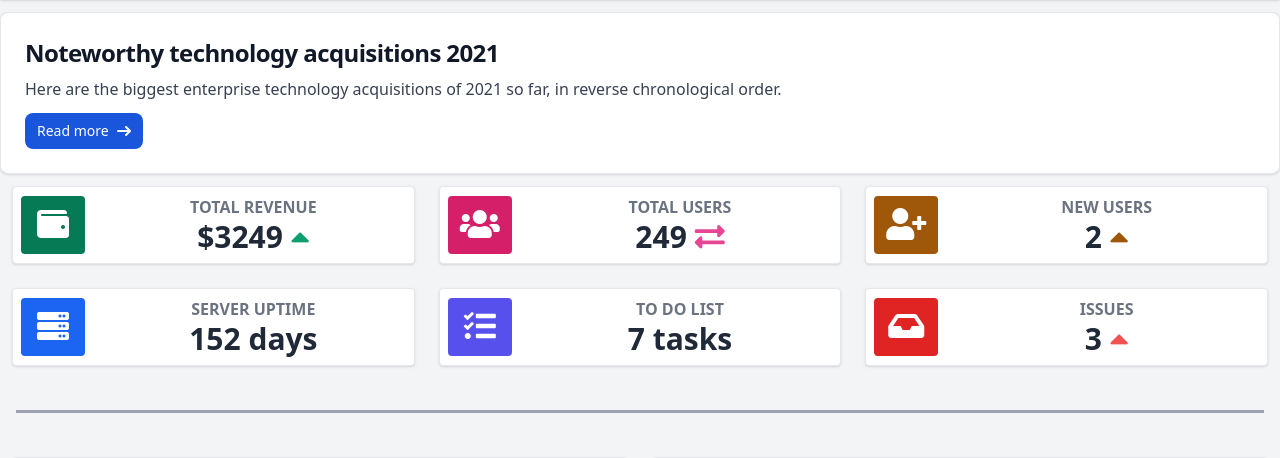
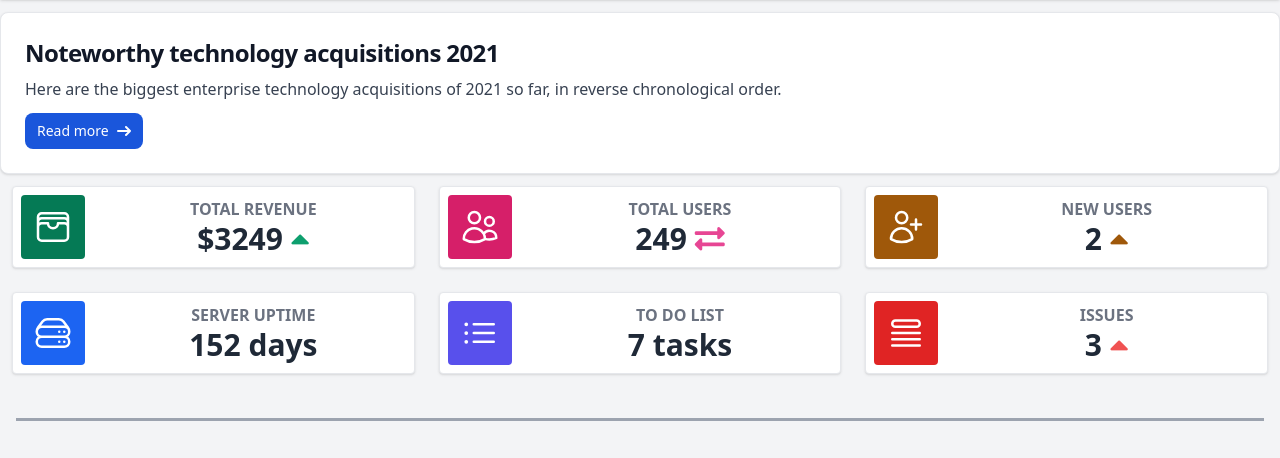
Before and after one commit to dimitrismistriotis/djforge, a Django app: page /pages/dashboard in a window 1280 px wide. Shown: the part 100-558 px from the top of the page. Run offline with Django 5.2, Linux system fonts and the light colour scheme; some libraries are stand-ins or nearby versions.

Commit message:
build(Dashboard): rewrite without using favicons

```diff
--- a/dj_content/templates/dj_content/dashboard.html
+++ b/dj_content/templates/dj_content/dashboard.html
@@ -23,42 +23,51 @@
       <div class="bg-white border rounded shadow p-2">
         <div class="flex flex-row items-center">
           <div class="flex-shrink pr-4">
-            <div class="rounded p-3 bg-green-600"><i
-              class="fa fa-wallet fa-2x fa-fw fa-inverse"></i></div>
+            <div class="rounded p-3 bg-green-600 font">
+              <svg xmlns="http://www.w3.org/2000/svg" fill="none" viewBox="0 0 24 24" stroke-width="1.5" stroke="white" class="w-10 h-10">
+                <path stroke-linecap="round" stroke-linejoin="round" d="M21 12a2.25 2.25 0 0 0-2.25-2.25H15a3 3 0 1 1-6 0H5.25A2.25 2.25 0 0 0 3 12m18 0v6a2.25 2.25 0 0 1-2.25 2.25H5.25A2.25 2.25 0 0 1 3 18v-6m18 0V9M3 12V9m18 0a2.25 2.25 0 0 0-2.25-2.25H5.25A2.25 2.25 0 0 0 3 9m18 0V6a2.25 2.25 0 0 0-2.25-2.25H5.25A2.25 2.25 0 0 0 3 6v3" />
+              </svg>
+            </div>
           </div>
           <div class="flex-1 text-right md:text-center">
             <h5 class="font-bold uppercase text-gray-500">Total Revenue</h5>
-            <h3 class="font-bold text-3xl">$3249 <span class="text-green-500"><i
-              class="fas fa-caret-up"></i></span></h3>
+            <h3 class="font-bold text-3xl">$3249 <span class="text-green-500"><i class="fas fa-caret-up"></i></span></h3>
           </div>
         </div>
       </div>
       <!--/Metric Card-->
     </div>
+
     <div class="w-full md:w-1/2 xl:w-1/3 p-3">
       <!--Metric Card-->
       <div class="bg-white border rounded shadow p-2">
         <div class="flex flex-row items-center">
           <div class="flex-shrink pr-4">
-            <div class="rounded p-3 bg-pink-600"><i
-              class="fas fa-users fa-2x fa-fw fa-inverse"></i></div>
+            <div class="rounded p-3 bg-pink-600">
+              <svg xmlns="http://www.w3.org/2000/svg" fill="none" viewBox="0 0 24 24" stroke-width="1.5" stroke="white" class="w-10 h-10">
+                <path stroke-linecap="round" stroke-linejoin="round" d="M15 19.128a9.38 9.38 0 0 0 2.625.372 9.337 9.337 0 0 0 4.121-.952 4.125 4.125 0 0 0-7.533-2.493M15 19.128v-.003c0-1.113-.285-2.16-.786-3.07M15 19.128v.106A12.318 12.318 0 0 1 8.624 21c-2.331 0-4.512-.645-6.374-1.766l-.001-.109a6.375 6.375 0 0 1 11.964-3.07M12 6.375a3.375 3.375 0 1 1-6.75 0 3.375 3.375 0 0 1 6.75 0Zm8.25 2.25a2.625 2.625 0 1 1-5.25 0 2.625 2.625 0 0 1 5.25 0Z" />
+              </svg>
+            </div>
           </div>
           <div class="flex-1 text-right md:text-center">
             <h5 class="font-bold uppercase text-gray-500">Total Users</h5>
-            <h3 class="font-bold text-3xl">249 <span class="text-pink-500"><i
-              class="fas fa-exchange-alt"></i></span></h3>
+            <h3 class="font-bold text-3xl">249 <span class="text-pink-500"><i class="fas fa-exchange-alt"></i></span></h3>
           </div>
         </div>
       </div>
       <!--/Metric Card-->
     </div>
+
     <div class="w-full md:w-1/2 xl:w-1/3 p-3">
       <!--Metric Card-->
       <div class="bg-white border rounded shadow p-2">
         <div class="flex flex-row items-center">
           <div class="flex-shrink pr-4">
-            <div class="rounded p-3 bg-yellow-600"><i
-              class="fas fa-user-plus fa-2x fa-fw fa-inverse"></i></div>
+            <div class="rounded p-3 bg-yellow-600">
+              <svg xmlns="http://www.w3.org/2000/svg" fill="none" viewBox="0 0 24 24" stroke-width="1.5" stroke="white" class="w-10 h-10">
+                <path stroke-linecap="round" stroke-linejoin="round" d="M18 7.5v3m0 0v3m0-3h3m-3 0h-3m-2.25-4.125a3.375 3.375 0 1 1-6.75 0 3.375 3.375 0 0 1 6.75 0ZM3 19.235v-.11a6.375 6.375 0 0 1 12.75 0v.109A12.318 12.318 0 0 1 9.374 21c-2.331 0-4.512-.645-6.374-1.766Z" />
+              </svg>
+            </div>
           </div>
           <div class="flex-1 text-right md:text-center">
             <h5 class="font-bold uppercase text-gray-500">New Users</h5>
@@ -69,13 +78,17 @@
       </div>
       <!--/Metric Card-->
     </div>
+
     <div class="w-full md:w-1/2 xl:w-1/3 p-3">
       <!--Metric Card-->
       <div class="bg-white border rounded shadow p-2">
         <div class="flex flex-row items-center">
           <div class="flex-shrink pr-4">
-            <div class="rounded p-3 bg-blue-600"><i
-              class="fas fa-server fa-2x fa-fw fa-inverse"></i></div>
+            <div class="rounded p-3 bg-blue-600">
+              <svg xmlns="http://www.w3.org/2000/svg" fill="none" viewBox="0 0 24 24" stroke-width="1.5" stroke="white" class="w-10 h-10">
+                <path stroke-linecap="round" stroke-linejoin="round" d="M5.25 14.25h13.5m-13.5 0a3 3 0 0 1-3-3m3 3a3 3 0 1 0 0 6h13.5a3 3 0 1 0 0-6m-16.5-3a3 3 0 0 1 3-3h13.5a3 3 0 0 1 3 3m-19.5 0a4.5 4.5 0 0 1 .9-2.7L5.737 5.1a3.375 3.375 0 0 1 2.7-1.35h7.126c1.062 0 2.062.5 2.7 1.35l2.587 3.45a4.5 4.5 0 0 1 .9 2.7m0 0a3 3 0 0 1-3 3m0 3h.008v.008h-.008v-.008Zm0-6h.008v.008h-.008v-.008Zm-3 6h.008v.008h-.008v-.008Zm0-6h.008v.008h-.008v-.008Z" />
+              </svg>
+            </div>
           </div>
           <div class="flex-1 text-right md:text-center">
             <h5 class="font-bold uppercase text-gray-500">Server Uptime</h5>
@@ -85,13 +98,17 @@
       </div>
       <!--/Metric Card-->
     </div>
+
     <div class="w-full md:w-1/2 xl:w-1/3 p-3">
       <!--Metric Card-->
       <div class="bg-white border rounded shadow p-2">
         <div class="flex flex-row items-center">
           <div class="flex-shrink pr-4">
-            <div class="rounded p-3 bg-indigo-600"><i
-              class="fas fa-tasks fa-2x fa-fw fa-inverse"></i></div>
+            <div class="rounded p-3 bg-indigo-600">
+              <svg xmlns="http://www.w3.org/2000/svg" fill="none" viewBox="0 0 24 24" stroke-width="1.5" stroke="white" class="w-10 h-10">
+                <path stroke-linecap="round" stroke-linejoin="round" d="M8.25 6.75h12M8.25 12h12m-12 5.25h12M3.75 6.75h.007v.008H3.75V6.75Zm.375 0a.375.375 0 1 1-.75 0 .375.375 0 0 1 .75 0ZM3.75 12h.007v.008H3.75V12Zm.375 0a.375.375 0 1 1-.75 0 .375.375 0 0 1 .75 0Zm-.375 5.25h.007v.008H3.75v-.008Zm.375 0a.375.375 0 1 1-.75 0 .375.375 0 0 1 .75 0Z" />
+              </svg>
+            </div>
           </div>
           <div class="flex-1 text-right md:text-center">
             <h5 class="font-bold uppercase text-gray-500">To Do List</h5>
@@ -101,13 +118,17 @@
       </div>
       <!--/Metric Card-->
     </div>
+
     <div class="w-full md:w-1/2 xl:w-1/3 p-3">
       <!--Metric Card-->
       <div class="bg-white border rounded shadow p-2">
         <div class="flex flex-row items-center">
           <div class="flex-shrink pr-4">
-            <div class="rounded p-3 bg-red-600"><i
-              class="fas fa-inbox fa-2x fa-fw fa-inverse"></i></div>
+            <div class="rounded p-3 bg-red-600">
+              <svg xmlns="http://www.w3.org/2000/svg" fill="none" viewBox="0 0 24 24" stroke-width="1.5" stroke="white" class="w-10 h-10">
+                <path stroke-linecap="round" stroke-linejoin="round" d="M3.75 12h16.5m-16.5 3.75h16.5M3.75 19.5h16.5M5.625 4.5h12.75a1.875 1.875 0 0 1 0 3.75H5.625a1.875 1.875 0 0 1 0-3.75Z" />
+              </svg>
+            </div>
           </div>
           <div class="flex-1 text-right md:text-center">
             <h5 class="font-bold uppercase text-gray-500">Issues</h5>
--- a/dj_theme/static/dj_theme/css/output.css
+++ b/dj_theme/static/dj_theme/css/output.css
@@ -1393,6 +1393,10 @@ input:checked + .toggle-bg {
   width: 0.5rem;
 }
 
+.w-12 {
+  width: 3rem;
+}
+
 .min-w-full {
   min-width: 100%;
 }
```
